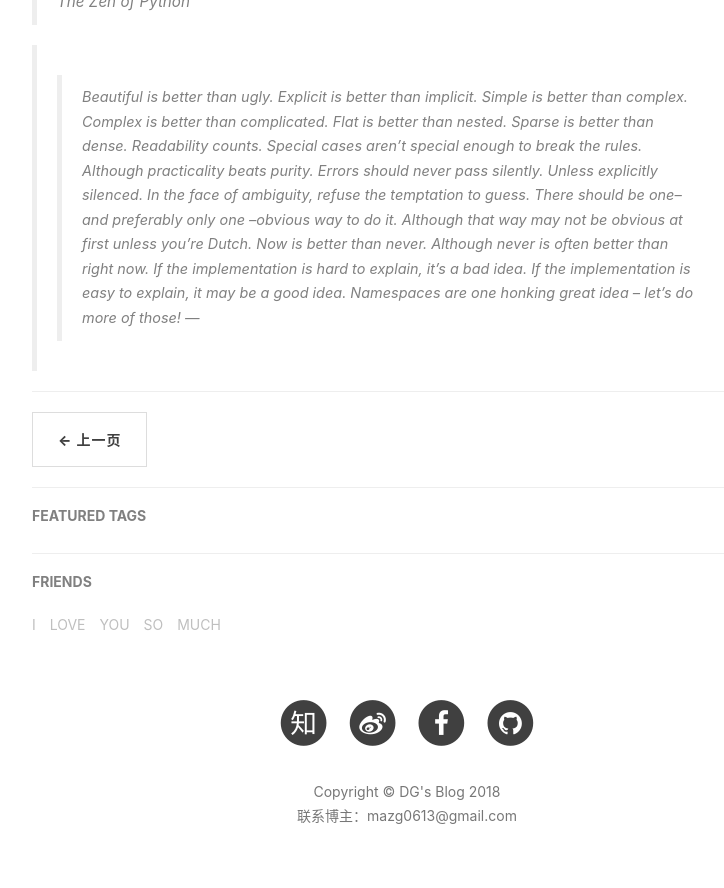
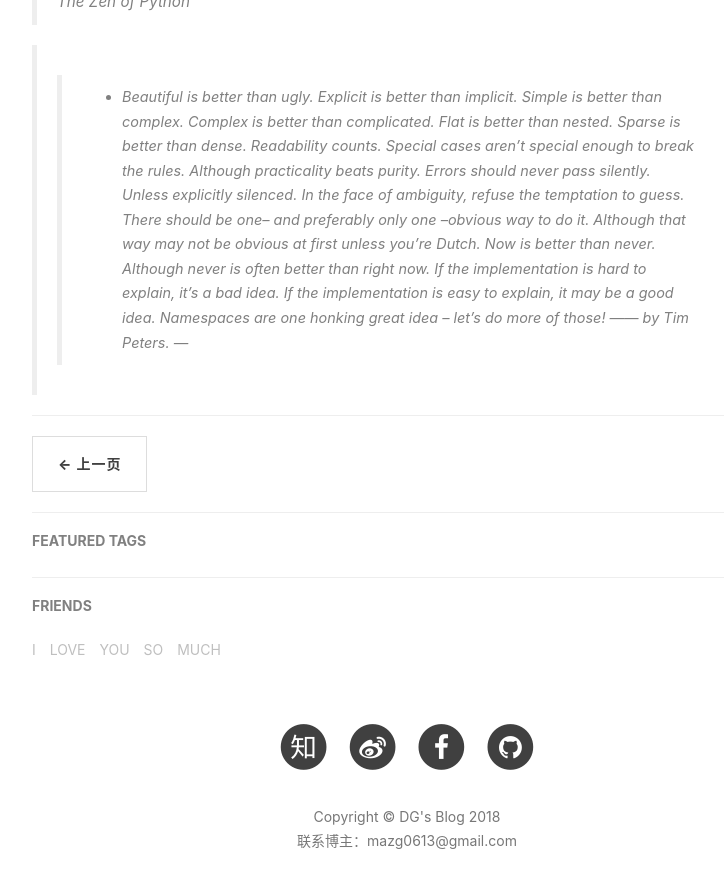
Before and after one commit to DGmzg/DGmzg.github.io, a Jekyll site: the page built from _posts/2018-3-27-python学习笔记01-什么是python.md, in a window 1280 px wide and 900 px high, scrolled down 1982 px. Shown: the top 888 px of the window, without its empty margins (233-957 px from the left). Built offline with Jekyll 4.4.1, drawn with Linux system fonts in a browser that asks for light colours; nearby versions of some CDN libraries; comment, search, counter and statistics services are not loaded.

Commit message:
Update 2018-3-27-python学习笔记01-什么是python.md

```diff
--- a/_posts/2018-3-27-python学习笔记01-什么是python.md
+++ b/_posts/2018-3-27-python学习笔记01-什么是python.md
@@ -55,7 +55,7 @@ python的代码简单明了，代码如下：
 ## 附：python之禅
 >    The Zen of Python
 
->>    Beautiful is better than ugly.
+>>*   Beautiful is better than ugly.
 Explicit is better than implicit.
 Simple is better than complex.
 Complex is better than complicated.
@@ -74,4 +74,5 @@ Although never is often better than *right* now.
 If the implementation is hard to explain, it's a bad idea.
 If the implementation is easy to explain, it may be a good idea.
 Namespaces are one honking great idea -- let's do more of those!
+—— by Tim Peters.
 ---
```
